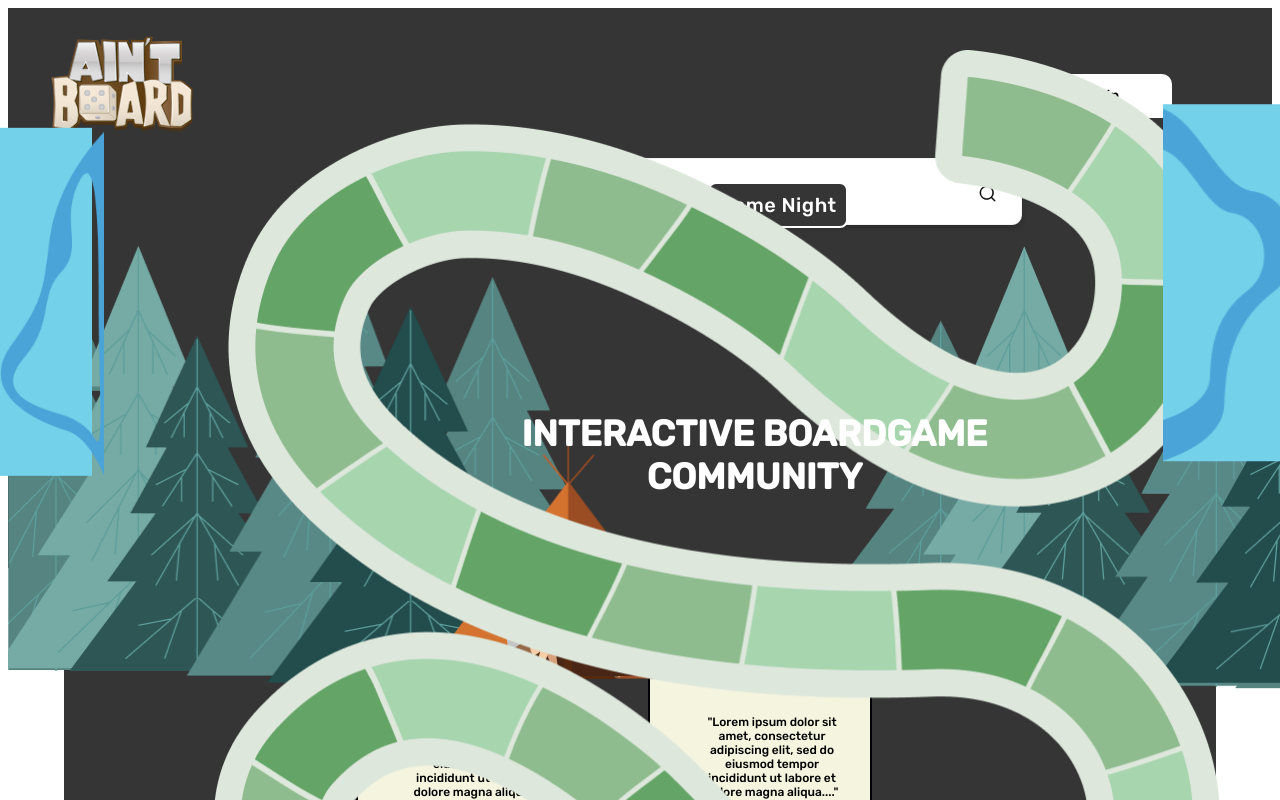
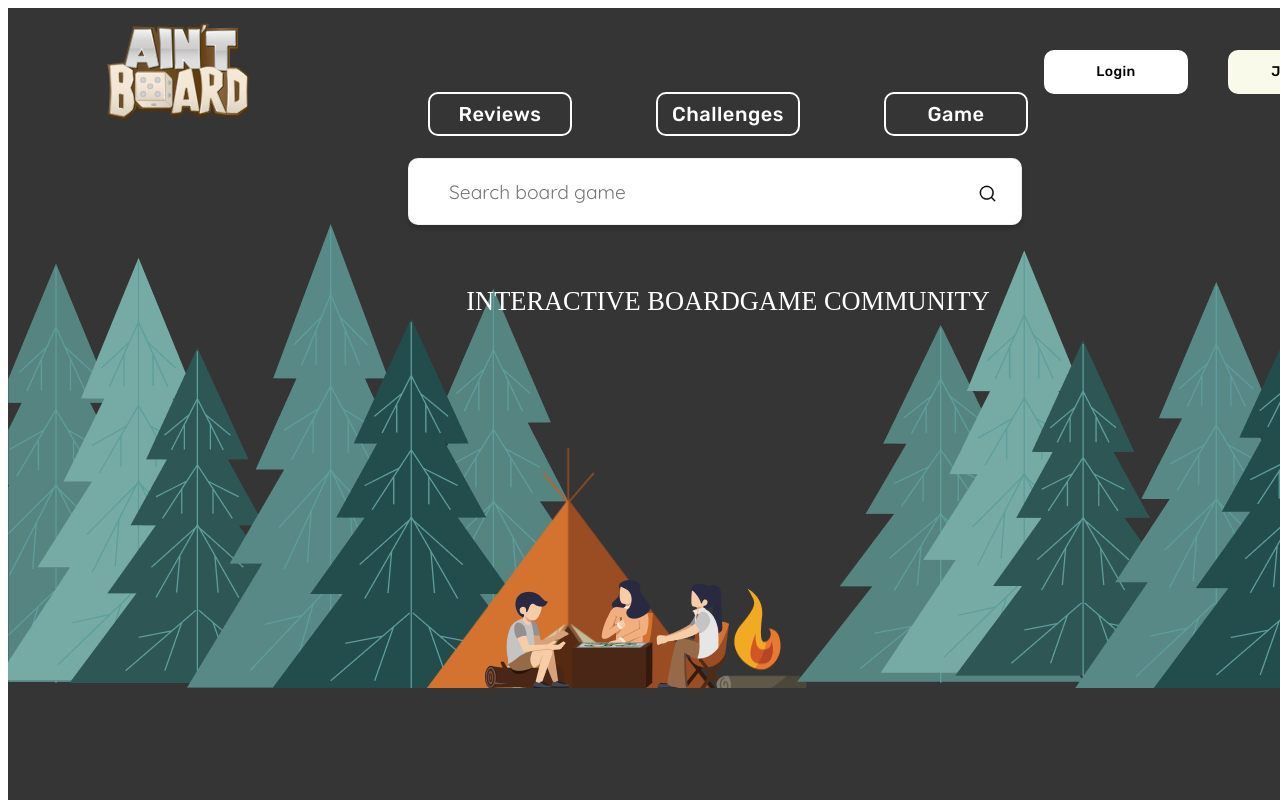
Before and after one commit to idiglove/oku-no-kumo-fe, a Next.js app in the folder project_app/: page / in a window 1280 px wide. Shown: the top 800 px of the page. Built offline with nearby package versions, Linux system fonts and the light colour scheme.

Commit message:
updated all css and styled components in the app

```diff
--- a/project_app/components/CardBox.js
+++ b/project_app/components/CardBox.js
@@ -11,7 +11,6 @@ const cards = [1, 2];
 
 export default function CardBox() {
   return (
-    <>
     <ReviewsBox>
       <MazeContainer>
         <Image
@@ -54,6 +53,5 @@ export default function CardBox() {
         />
       </RightWaterContainer>
     </ReviewsBox>
-    </>
   );
 }
--- a/project_app/components/Header.js
+++ b/project_app/components/Header.js
@@ -2,13 +2,21 @@ import React from "react";
 import NavBarButtons from "./NavBarButtons";
 import ToolBar from "./ToolBar";
 import Button from "@mui/material/Button";
-import { Container, AppBar, Typography } from "./styled";
+import {
+  Container,
+  AppBar,
+  Typography,
+  NavBarWrapper,
+  HeaderButtons,
+  HomePageContainer,
+} from "./styled";
 import Image from "next/image";
 
 function Header() {
   return (
     <AppBar>
-      <Container maxWidth="xl">
+      <NavBarWrapper>
+        <Container>
           <div>
             <Image
               src="/logo.svg"
@@ -19,14 +27,12 @@ function Header() {
               alt="Ain't Board Logo"
             />
           </div>
-        <div style={{ marginLeft: "1000px" }}>
-          <div style={{ position: "absolute", top: "0", marginTop: "46px" }}>
+          <HeaderButtons>
             <Button>Login</Button>
             <Button style={{ backgroundColor: "rgb(250, 250, 235)" }}>
               Join Us!
             </Button>
-          </div>
-        </div>
+          </HeaderButtons>
           <div>
             <ToolBar />
           </div>
@@ -34,16 +40,20 @@ function Header() {
             <NavBarButtons />
           </div>
         </Container>
-      <>
+      </NavBarWrapper>
+      <HomePageContainer>
+        {/* <InnerContainer></InnerContainer> */}
         <Typography>Interactive BoardGame Community</Typography>
         <div
           style={{
             position: "absolute",
-            width: "629.05px",
-            height: "471.51px",
-            top: "204px",
-            left: "0",
+            width: "25rem",
+            zIndex: "0",
+            left: "0px",
             bottom: "0",
+            boxSizing: "borderBox",
+            width: "630px",
+            height: "472px",
           }}
         >
           <Image src="/trees_left.png" fill="none" alt="image" />
@@ -54,7 +64,7 @@ function Header() {
             width: "296px",
             height: "250px",
             left: "412.31px",
-            top: "422px",
+            top: "440px",
           }}
         >
           <Image src="/Tent.png" fill="absolute" alt="image" />
@@ -65,7 +75,7 @@ function Header() {
             width: "244px",
             height: "109px",
             left: "477px",
-            top: "560px",
+            top: "572px",
             bottom: "78.57%",
             zIndex: "0",
           }}
@@ -78,7 +88,7 @@ function Header() {
             width: "90.37px",
             height: "105.71px",
             left: "708.46px",
-            top: "557.57px",
+            top: "580px",
           }}
         >
           <Image src="/fire.png" fill="absolute" alt="image" />
@@ -86,18 +96,16 @@ function Header() {
         <div
           style={{
             position: "absolute",
-            width: "651.27px",
-            height: "464.65px",
-            left: "789.04px",
+            width: "651px",
+            height: "466px",
             bottom: "0",
-            top: "217.54px",
             right: "0",
             zIndex: "0",
           }}
         >
           <Image src="/trees_right.png" fill="none" alt="image" />
         </div>
-      </>
+      </HomePageContainer>
     </AppBar>
   );
 }
--- a/project_app/components/Layout.js
+++ b/project_app/components/Layout.js
@@ -1,19 +1,15 @@
 import Footer from "./Footer";
 import Header from "./Header";
 import Reviews from "./Reviews";
+import { LayoutContainer } from "./styled";
 
 function Layout() {
   return (
-    <div
-      style={{
-        padding: "0px",
-        margin: "0px",
-      }}
-    >
+    <LayoutContainer>
       <Header />
       <Reviews />
       <Footer />
-    </div>
+    </LayoutContainer>
   );
 }
 
--- a/project_app/components/NavBarButtons.js
+++ b/project_app/components/NavBarButtons.js
@@ -11,30 +11,27 @@ function NavBarButtons() {
         <p>Challenges</p>
       </Button>
       <Button label="About Us">
-        <p>Game Night</p>
+        <p>Game </p>
       </Button>
     </Container>
   );
 }
 
 const Container = styled.div`
-  box-sizing: border-box;
-  height: 30px;
-  left: 120px;
+  position: absolute;
+  max-width: 40rem;
+  margin: 0px auto;
+  left: 0px;
+  right: 0px;
+  display: flex;
+  justify-content: space-between;
 
   Button {
-    width: 140px;
-    margin: 20px;
-    height: 46px;
-    left: 320px;
-    right: 40px;
-    text-transform: capitalize;
-    font-family: "Rubik", sans-serif;
-    text-transform: capitalize;
-    background: #353535;
-    font-style: normal;
-    border: 2px solid #ffffff;
-    border-radius: 8px;
+    padding: 0.7rem 1.7rem;
+    color: rgb(255, 255, 255);
+    background-color: rgb(53, 53, 53);
+    border: 2px solid white;
+    border-radius: 0.625rem;
   }
 
   p {
--- a/project_app/components/Reviews.js
+++ b/project_app/components/Reviews.js
@@ -1,10 +1,11 @@
 import CardBox from "./CardBox";
-import Container from "@mui/material/Container";
+import { HomePageNav } from "./styled";
 
 export default function Main() {
   return (
-    <Container>
-      <CardBox />
-    </Container>
+    <>
+      <HomePageNav />
+      <CardBox />;
+    </>
   );
 }
--- a/project_app/components/styled.tsx
+++ b/project_app/components/styled.tsx
@@ -1,23 +1,44 @@
 import styled from "styled-components";
 
+export const LayoutContainer = styled.div`
+width: 1440px;
+height:2862px;
+box-sizing: border-box;
+display: block;
+font-family: Rubik-Regular, -apple-system, BlinkMacSystemFont, "Segoe UI", Roboto, Oxygen, Ubuntu, Cantarell, "Fira Sans", "Droid Sans", "Helvetica Neue", sans-serif;
+font-size: 16px;
+`;
+
 export const FooterBox = styled.div`
-position: relative;
+width: 100%;
+position:relative;
 left:0;
 right:0;
 display: flex;
 justify-content: space-between;
 overflow-x: hidden;
-width:1440px;
 top: 2712px;
 height: 25rem;
 box-sizing: border-box;
 background-color: rgb(53, 53, 53);
 `;
 
+export const HomePageContainer = styled.div`
+box-sizing: border-box;
+width:100%;
+min-height:35rem;
+display: block;
+`;
 
+export const NavBarWrapper= styled.div`
+width: 100%;
+height:8rem;
+box-sizing: border-box;
+display: block;
+`
 export const Wrapper = styled.div`
 position: absolute;
-width: 100%;
+width: 160%;
 left: 0px;
 bottom: 0px;
 z-index: 0;
@@ -64,19 +85,25 @@ z-index: 1;
 `
 
 export const AppBar = styled.div`
-
 width: 100%;
 background-color: rgb(53, 53, 53);
 min-height: 35rem;
 position: relative;
-/* position: absolute;
-width: 1440px;
-height: 700px;
-left: 0px;
-top: 0px;
-background: #353535; */
+box-sizing: border-box;
+display: block;
+
 `
 export const Container= styled.div`
+display: flex;
+justify-content: space-between;
+align-items: center;
+background-color: rgb(53, 53, 53);
+height: 8rem;
+padding: 0px 3.5rem;
+position: static;
+z-index: 9999;
+top: -9rem;
+
   Button{
    width: 144px;
    margin:20px;
@@ -92,21 +119,17 @@ export const Container= styled.div`
 `;
 
 export const Typography = styled.p`
-position:absolute;
-width: 521px;
-height: 86px;
-left: 486px;
-top: 368px;
-font-family: 'Rubik';
-font-style: normal;
-font-weight: 700;
-font-size: 36px;
-line-height: 43px;
+color: rgb(255, 255, 255);
+font-family: Rubik-Bold;
+font-size: 1.65rem;
+text-transform: uppercase;
+position: relative;
+z-index: 5;
 text-align: center;
-text-transform:uppercase;
-color: white;
-z-index:1;
+margin-block: 0px;
+top: 150px;
 `
+
 export const ProductContainer=styled.div`
 ul {
   list-style: none;
@@ -125,6 +148,8 @@ ul link{
 export const StyledContainer = styled.div`
   input {
     box-sizing: border-box;
+
+
     position: absolute;
     width: 614px;
     height: 67px;
@@ -142,7 +167,7 @@ export const StyledContainer = styled.div`
 `;
 
 export const StyledWrapper = styled.section`
-  position: absolute;
+position:absolute;
   top: 176px;
   width: 18.99px;
   height: 18.73px;
@@ -176,18 +201,16 @@ line-height: 14px;
 color: #000000;
 `
 export const ReviewsBox= styled.div`
-
-
 width: 100%;
 min-height: 67rem;
 background-color: rgb(53, 53, 53);
 display:block;
 box-sizing: border-box;
 z-index: 10;
-left: 0px;
-right:0px;
+top:140px;
+position: relative;
+overflow: hidden;
 
-overflow: hidden;
 
 `
 
@@ -219,3 +242,17 @@ height: 1005.01px;
 left: 212.85px;
 top: 50px;
 `
+
+
+export const HeaderButtons=styled.div`
+display: flex;
+flex: 1 1 0%;
+justify-content: flex-end;
+`
+export const HomePageNav=styled.div`
+height: 10rem;
+    background-color: rgb(53, 53, 53);
+    width: 100%;
+    position: absolute;
+    top: 43rem;
+`
```
Lines whose indentation alone changed are shown as unchanged.
